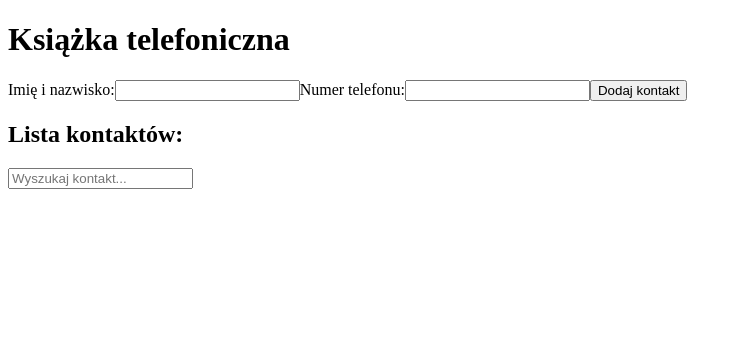
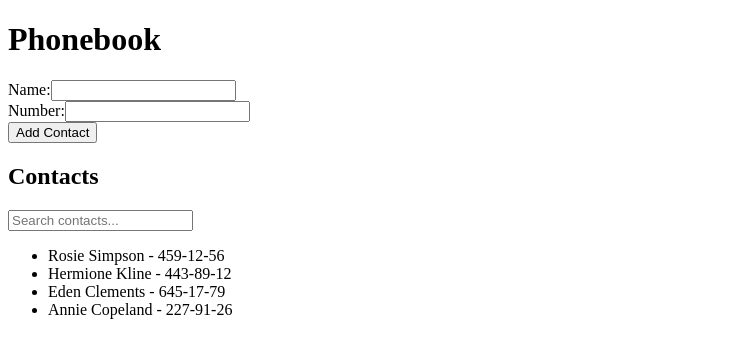
Before and after one commit to Aleksandra8485/goit-react-hw-02-phonebook, a React (Create React App) app: page / in a window 1280 px wide. Shown: the top 358 px of the page, without its empty margins (0-742 px from the left). Built offline with nearby package versions, Linux system fonts and the light colour scheme.

Commit message:
task1,2,3 ok without css

```diff
--- a/src/components/App.jsx
+++ b/src/components/App.jsx
@@ -1,96 +1,66 @@
 import React, { useState } from 'react';
 import { nanoid } from 'nanoid';
+import ContactForm from './ContactForm/ContactForm';
 
-function App() {
-  const [state, setState] = useState({
-    contacts: [],
-    filter: '',
-    name: '',
-    number: '',
-  });
+const App = () => {
+  const initialContacts = [
+    { id: 'id-1', name: 'Rosie Simpson', number: '459-12-56' },
+    { id: 'id-2', name: 'Hermione Kline', number: '443-89-12' },
+    { id: 'id-3', name: 'Eden Clements', number: '645-17-79' },
+    { id: 'id-4', name: 'Annie Copeland', number: '227-91-26' },
+  ];
 
-  const handleNameChange = event => {
-    setState({ ...state, name: event.target.value });
+  const [contacts, setContacts] = useState(initialContacts);
+  const [filter, setFilter] = useState('');
+  const [name, setName] = useState('');
+  const [number, setNumber] = useState('');
+
+  const addContact = () => {
+    const newContact = {
+      id: nanoid(),
+      name: name,
+      number: number,
     };
-
-  const handleNumberChange = event => {
-    setState({ ...state, number: event.target.value });
+    setContacts([...contacts, newContact]);
+    setName('');
+    setNumber('');
   };
 
   const handleFilterChange = event => {
-    setState({ ...state, filter: event.target.value });
+    setFilter(event.target.value);
   };
 
-  const handleSubmit = event => {
-    event.preventDefault();
-
-    if (state.name.trim() !== '' && state.number.trim() !== '') {
-      const newContact = {
-        id: nanoid(),
-        name: state.name,
-        number: state.number,
-      };
-
-      setState(prevState => ({
-        contacts: [...prevState.contacts, newContact],
-        filter: '',
-        name: '',
-        number: '',
-      }));
-    }
-  };
-
-  const filteredContacts = state.contacts.filter(contact =>
-    contact.name.toLowerCase().includes(state.filter.toLowerCase())
+  const filteredContacts = contacts.filter(contact =>
+    contact.name.toLowerCase().includes(filter.toLowerCase())
   );
 
   return (
     <div>
-      <h1>Książka telefoniczna</h1>
-
-      <form onSubmit={handleSubmit}>
-        <label>
-          Imię i nazwisko:
+      <h1>Phonebook</h1>
+      <ContactForm
+        name={name}
+        setName={setName}
+        number={number}
+        setNumber={setNumber}
+        addContact={addContact}
+      />
+      <h2>Contacts</h2>
       <input
         type="text"
-            value={state.name}
-            onChange={handleNameChange}
-            pattern="^[a-zA-Zа-яА-Я]+(([' ][a-zA-Zа-яА-Я ])?[a-zA-Zа-яА-Я]*)*$"
-            title="Imię i nazwisko mogą zawierać tylko litery, apostrof, myślnik i spacje. Na przykład Adrian, Jacob Mercer, Charles de Batz de Castelmore d'Artagnan"
-            required
-          />
-        </label>
-        <label>
-          Numer telefonu:
-          <input
-            type="tel"
-            value={state.number}
-            onChange={handleNumberChange}
-            pattern="\+?\d{1,4}?\s?\(?\d{1,3}?\)?\s?\d{1,4}\s?\d{1,4}\s?\d{1,9}"
-            title="Numer telefonu musi zawierać tylko cyfry i może zawierać spacje, myślniki, nawiasy i może zaczynać się od +"
-            required
-          />
-        </label>
-        <button type="submit">Dodaj kontakt</button>
-      </form>
-
-      <div>
-        <h2>Lista kontaktów:</h2>
-        <input
-          type="text"
-          placeholder="Wyszukaj kontakt..."
-          value={state.filter}
+        placeholder="Search contacts..."
+        value={filter}
         onChange={handleFilterChange}
       />
       <ul>
         {filteredContacts.map(contact => (
-            <li key={contact.id}>{contact.name}</li>
+          <li key={contact.id}>
+            {contact.name} - {contact.number}
+          </li>
         ))}
       </ul>
     </div>
-    </div>
   );
-}
+};
 
 export default App;
 
--- a/src/components/ContactForm/ContactForm.jsx
+++ b/src/components/ContactForm/ContactForm.jsx
@@ -1,10 +1,6 @@
-import React, { useState } from 'react';
-import { nanoid } from 'nanoid';
+import React from 'react';
 
-function ContactForm(props) {
-  const [name, setName] = useState('');
-  const [number, setNumber] = useState('');
-
+const ContactForm = ({ name, setName, number, setNumber, addContact }) => {
   const handleNameChange = event => {
     setName(event.target.value);
   };
@@ -15,46 +11,41 @@ function ContactForm(props) {
 
   const handleSubmit = event => {
     event.preventDefault();
-    if (name.trim() !== '' && number.trim() !== '') {
-      const newContact = {
-        id: nanoid(),
-        name: name,
-        number: number,
-      };
-      props.addContact(newContact);
-      setName('');
-      setNumber('');
-    }
+    addContact();
   };
 
   return (
     <form onSubmit={handleSubmit}>
       <label>
-        Name
+        Name:
         <input
           type="text"
+          name="name"
+          pattern="^[a-zA-Zа-яА-Я]+(([' -][a-zA-Zа-яА-Я ])?[a-zA-Zа-яА-Я]*)*$"
+          title="Name may contain only letters, apostrophe, dash and spaces. For example Adrian, Jacob Mercer, Charles de Batz de Castelmore d'Artagnan"
+          required
           value={name}
           onChange={handleNameChange}
-          pattern="^[a-zA-Zа-яА-Я]+(([' -][a-zA-Zа-яА-Я ])?[a-zA-Zа-яА-Я]*)*$"
-          title="Imię i nazwisko mogą zawierać tylko litery, apostrof, myślnik i spacje. Na przykład Adrian, Jacob Mercer, Charles de Batz de Castelmore d'Artagnan"
-          required
         />
       </label>
+      <br />
       <label>
-        Number
+        Number:
         <input
           type="tel"
+          name="number"
+          pattern="\+?\d{1,4}?[-.\s]?\(?\d{1,3}?\)?[-.\s]?\d{1,4}[-.\s]?\d{1,4}[-.\s]?\d{1,9}"
+          title="Phone number must be digits and can contain spaces, dashes, parentheses and can start with +"
+          required
           value={number}
           onChange={handleNumberChange}
-          pattern="\+?\d{1,4}?[-.\s]?\(?\d{1,3}?\)?[-.\s]?\d{1,4}[-.\s]?\d{1,4}[-.\s]?\d{1,9}"
-          title="Numer telefonu musi składać się z cyfr i może zawierać spacje, myślniki, nawiasy i może zaczynać się od znaku plus."
-          required
         />
       </label>
-      <button type="submit">Add contact</button>
+      <br />
+      <button type="submit">Add Contact</button>
     </form>
   );
-}
+};
 
 export default ContactForm;
 
--- a/src/index.js
+++ b/src/index.js
@@ -1,9 +1,20 @@
 import React from 'react';
-import { createRoot } from 'react-dom/client';
-
+import ReactDOM from 'react-dom';
 import App from './components/App';
 
-createRoot(document.getElementById('root')).render(<App />);
+ReactDOM.render(
+  <React.StrictMode>
+    <App />
+  </React.StrictMode>,
+  document.getElementById('root')
+);
+
+// import React from 'react';
+// import { createRoot } from 'react-dom/client';
+
+// import App from './components/App';
+
+// createRoot(document.getElementById('root')).render(<App />);
 
 // import React from 'react';
 // import ReactDOM from 'react-dom/client';
```
Lines whose indentation alone changed are shown as unchanged.
